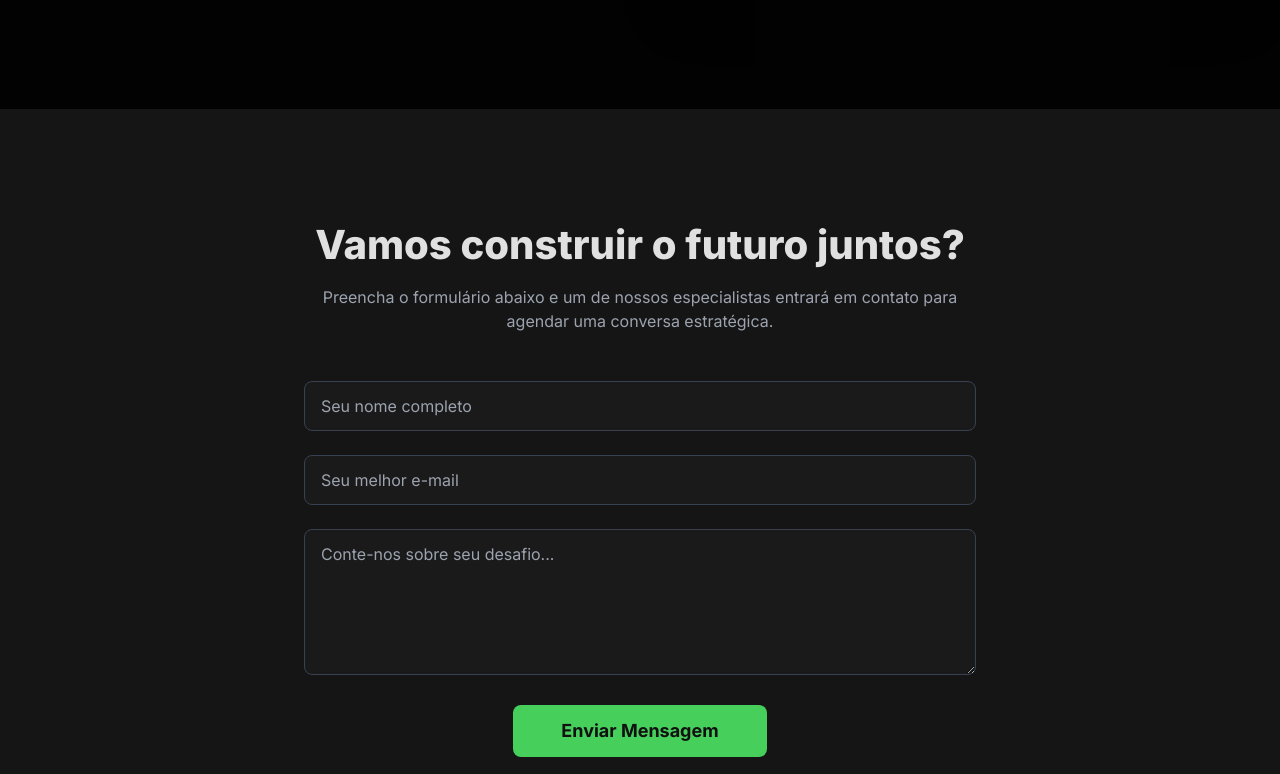
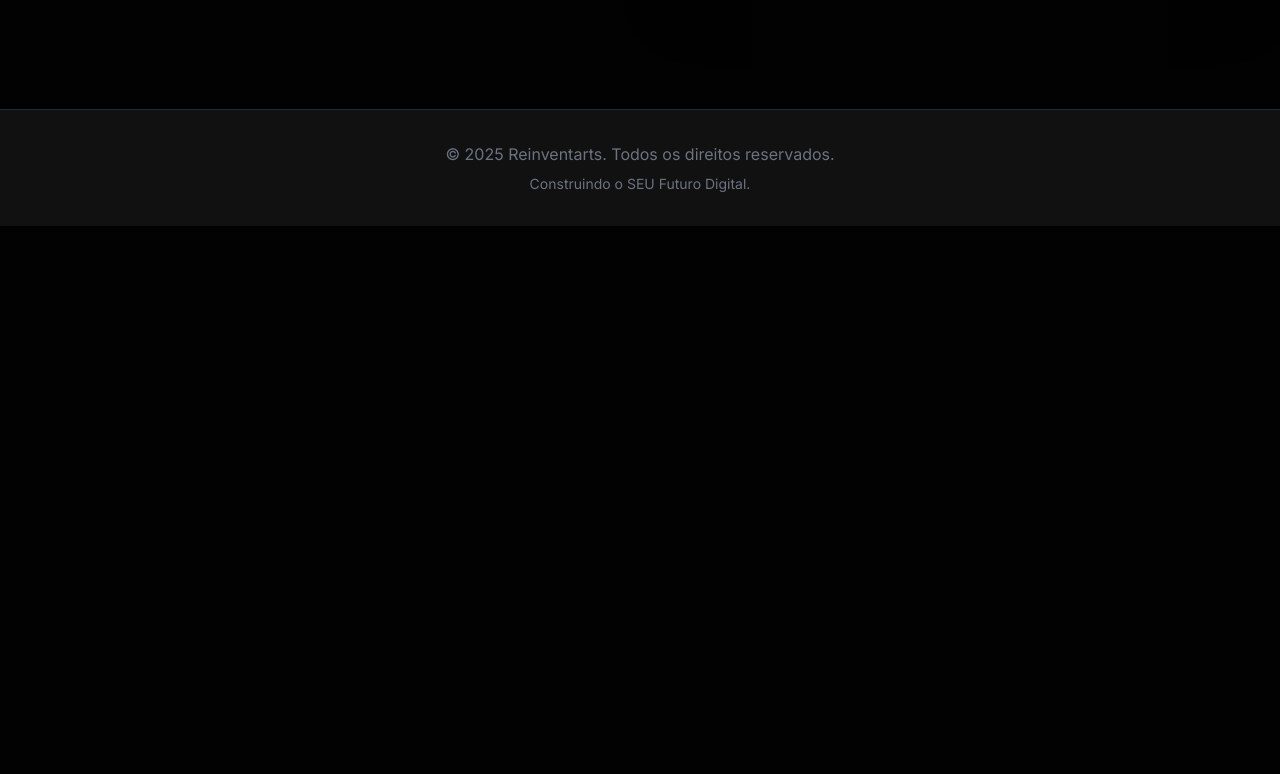
Before and after one commit to reinventarts/reinventartsLP, a plain HTML site: page index.html in a window 1280 px wide. Shown: the part 2346-3120 px from the top of the page. After the commit the page ends 2572 px from the top, so only its background shows below. Drawn offline with nearby package versions, Linux system fonts and the light colour scheme.

Commit message:
Update index.html

```diff
--- a/index.html
+++ b/index.html
@@ -206,7 +206,7 @@
         </section>
 
         <!-- Contato Section -->
-        <section id="contato" class="py-20 md:py-28 bg-[#151515]">
+        <section id="contato" class="py-20 md:py-28 bg-[#151515]" style="display:none">
             <div class="container mx-auto px-6">
                 <div class="text-center mb-12">
                     <h2 class="section-title">Vamos construir o futuro juntos?</h2>
```
